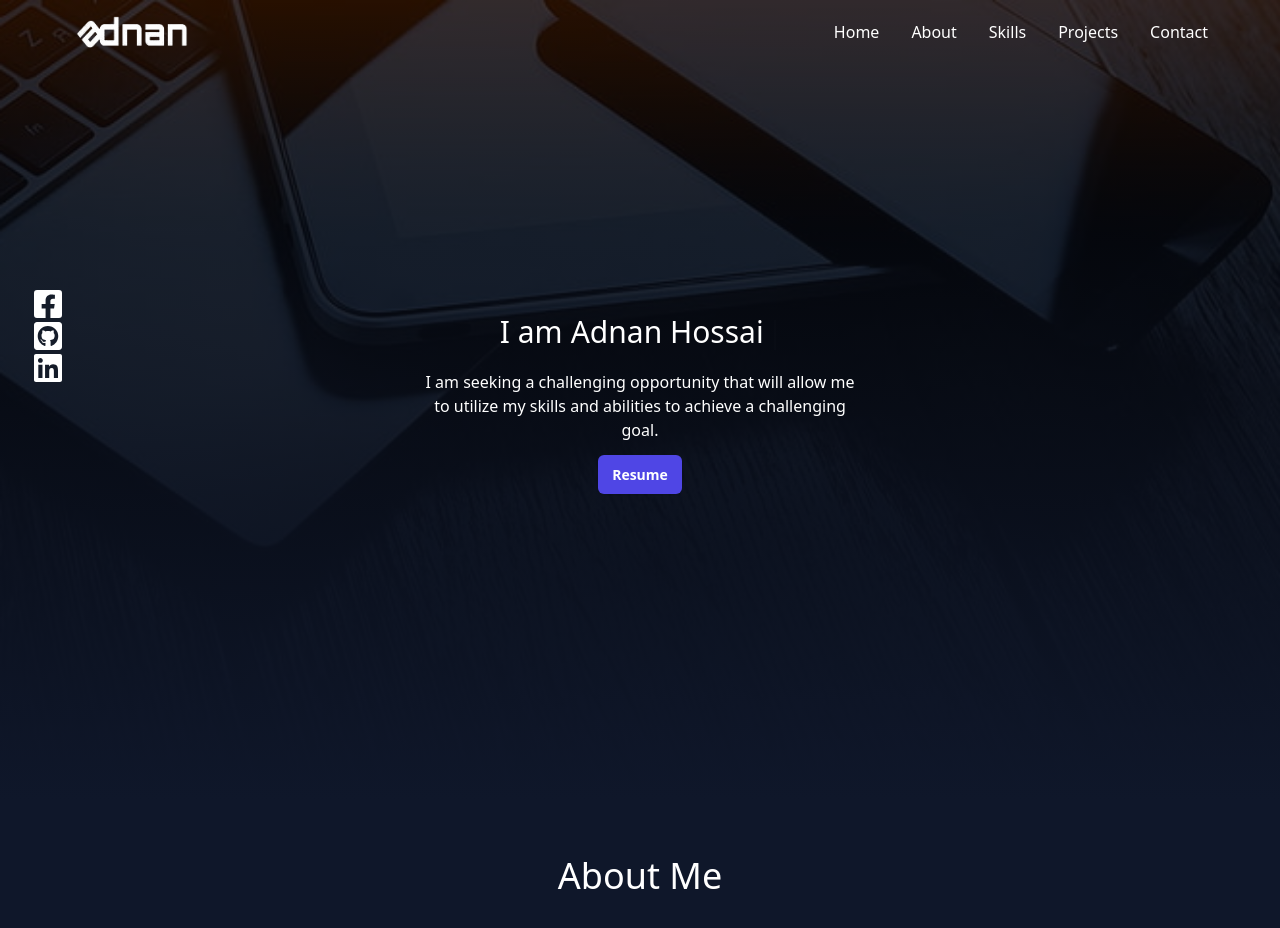
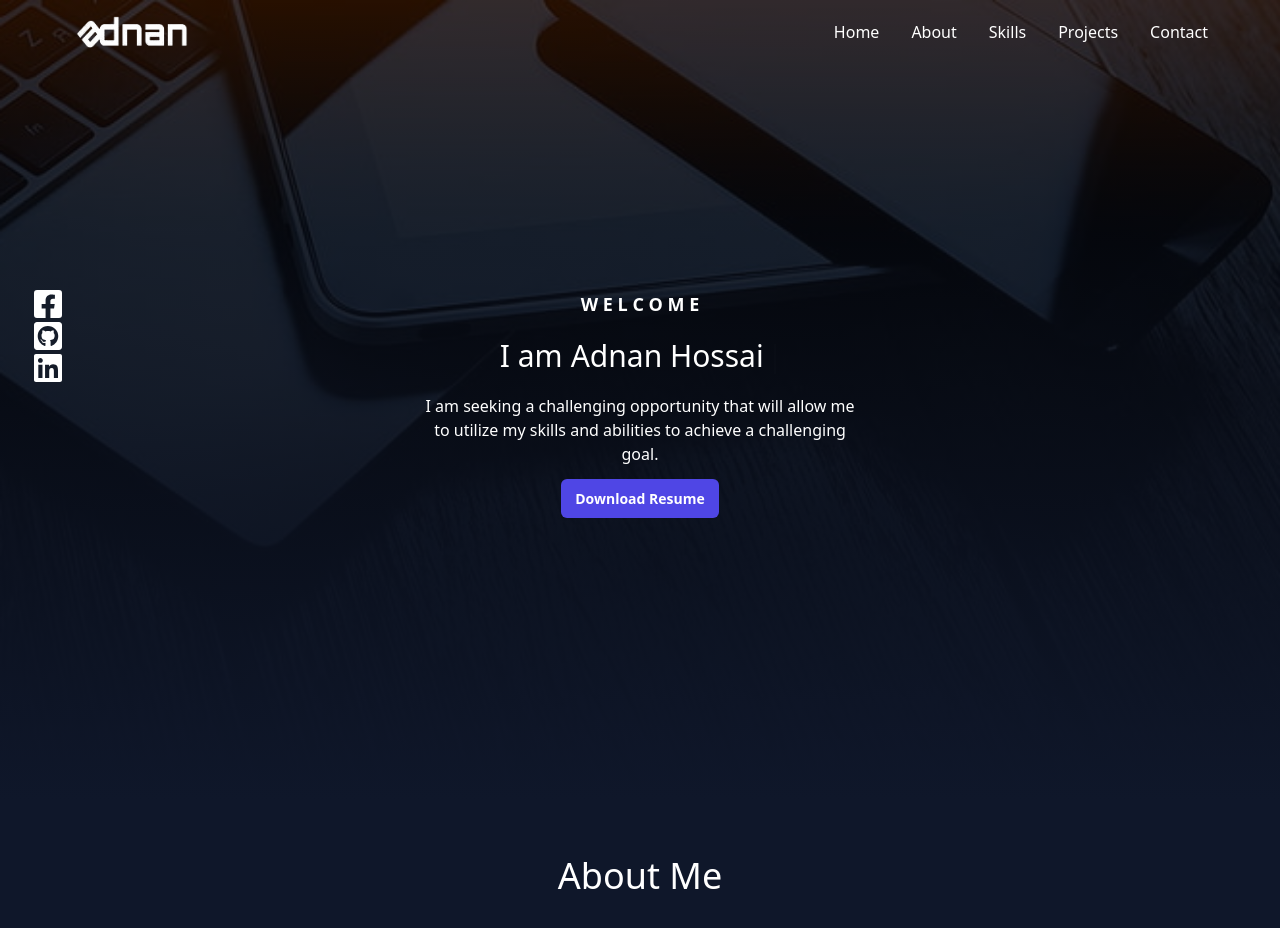
Before and after one commit to adnanhjoy/port-folio-adnan, a React (Vite) app: page / in a window 1280 px wide. Shown: the top 928 px of the page. Built offline with nearby package versions, Linux system fonts and the light colour scheme.

Commit message:
added top bar

```diff
--- a/src/components/Header/Header.jsx
+++ b/src/components/Header/Header.jsx
@@ -25,7 +25,7 @@ const Header = () => {
     return (
         <div className='background-img'>
 
-            <div style={{ zIndex: '999' }} className={navcolor ? 'nav-bg-color lg:fixed top-0 w-full' : ' bg-transparent lg:fixed  top-0 w-full'}  >
+            <div style={{ zIndex: '999' }} className={navcolor ? 'nav-bg-color fixed top-0 w-full' : ' bg-transparent fixed  top-0 w-full'}  >
                 <header >
                     {/* className="absolute inset-x-0 top-0 z-50" */}
                     <nav className="flex items-center justify-between p-4 lg:px-8" aria-label="Global">
@@ -61,18 +61,18 @@ const Header = () => {
                             login
                         </div> */}
                     </nav>
-                    <Dialog as="div" className="lg:hidden" open={mobileMenuOpen} onClose={setMobileMenuOpen}>
+                    <Dialog  as="div" className="lg:hidden" open={mobileMenuOpen} onClose={setMobileMenuOpen}>
                         <div className="fixed inset-0 z-50" />
-                        <Dialog.Panel className="fixed inset-y-0 right-0 z-50 w-8/12 overflow-y-auto nav-mobile-bg px-6 py-6 sm:max-w-sm sm:ring-1 sm:ring-gray-900/10">
+                        <Dialog.Panel style={{zIndex: '999'}} className="fixed inset-y-0 right-0 z-50 w-8/12 overflow-y-auto nav-mobile-bg px-6 py-6 sm:max-w-sm sm:ring-1 sm:ring-gray-900/10 ease-in-out delay-200">
                             <div className="flex items-center justify-between">
-                                <a href="#" className="-m-1.5 p-1.5">
+                                <p className="-m-1.5 p-1.5">
                                     <span className="sr-only">Your Company</span>
                                     <img
                                         className="h-8 w-auto"
                                         src={author}
                                         alt=""
                                     />
-                                </a>
+                                </p>
                                 <button
                                     type="button"
                                     className="-m-2.5 rounded-md p-2.5 text-white"
@@ -109,7 +109,8 @@ const Header = () => {
             <div className="hero min-h-screen ">
                 <div className="hero-content text-center text-neutral-content">
                     <div className="max-w-md">
-                        <p className="mb-5 text-3xl flex justify-center text-white">
+                        <h2 className='uppercase text-white text-lg font-semibold tracking-widestn'>W e l c o m e</h2>
+                        <p className="my-5 text-3xl text-white">
                             <span className='me-2'>I am</span>
 
                             <Typewriter
@@ -122,8 +123,8 @@ const Header = () => {
                                 delaySpeed={3000}
                             />
                         </p>
-                        <p className="mb-5 font-normal text-white">I am seeking a challenging opportunity that will allow me to utilize my skills and abilities to achieve a challenging goal.</p>
-                        <Link to='' className="rounded-md bg-indigo-600 px-3.5 py-2.5 text-sm font-semibold text-white shadow-sm hover:bg-indigo-500 focus-visible:outline focus-visible:outline-2 focus-visible:outline-offset-2 focus-visible:outline-indigo-600 cursor-pointer">Resume</Link>
+                        <p className=" mb-5 font-normal text-white">I am seeking a challenging opportunity that will allow me to utilize my skills and abilities to achieve a challenging goal.</p>
+                        <a href='/src/assets/resume/Resume of Adnan Hossain.pdf' className="rounded-md bg-indigo-600 px-3.5 py-2.5 text-sm font-semibold text-white shadow-sm hover:bg-indigo-500 focus-visible:outline focus-visible:outline-2 focus-visible:outline-offset-2 focus-visible:outline-indigo-600 cursor-pointer" download>Download Resume</a>
                     </div>
                 </div>
             </div>
```
Also changed, not shown: 1 other file (tests, documents, lock files or other folders).
